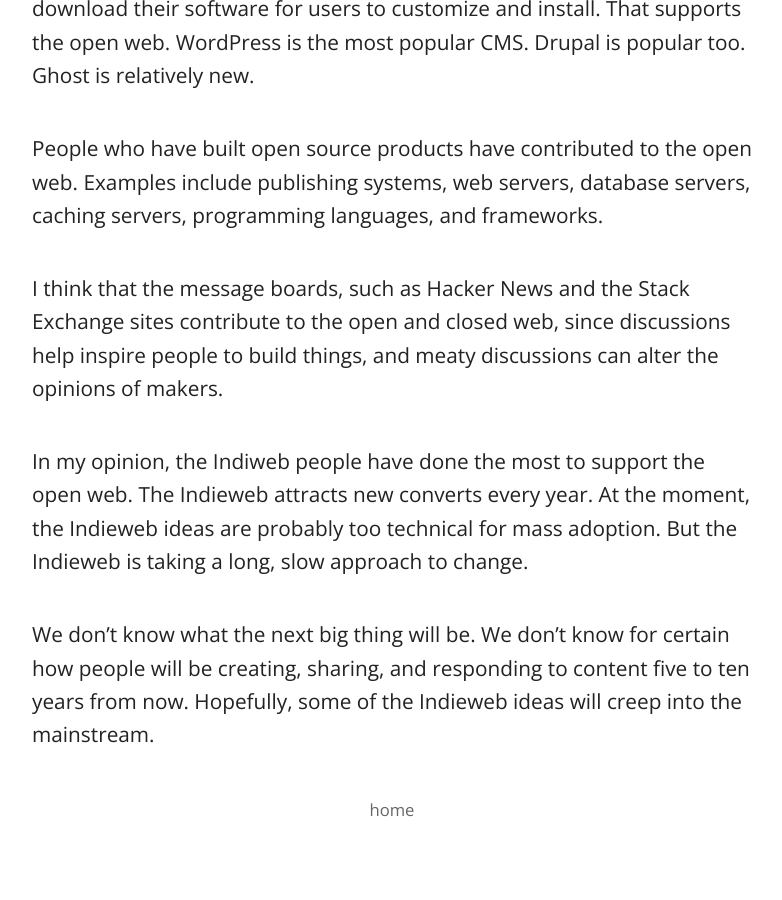
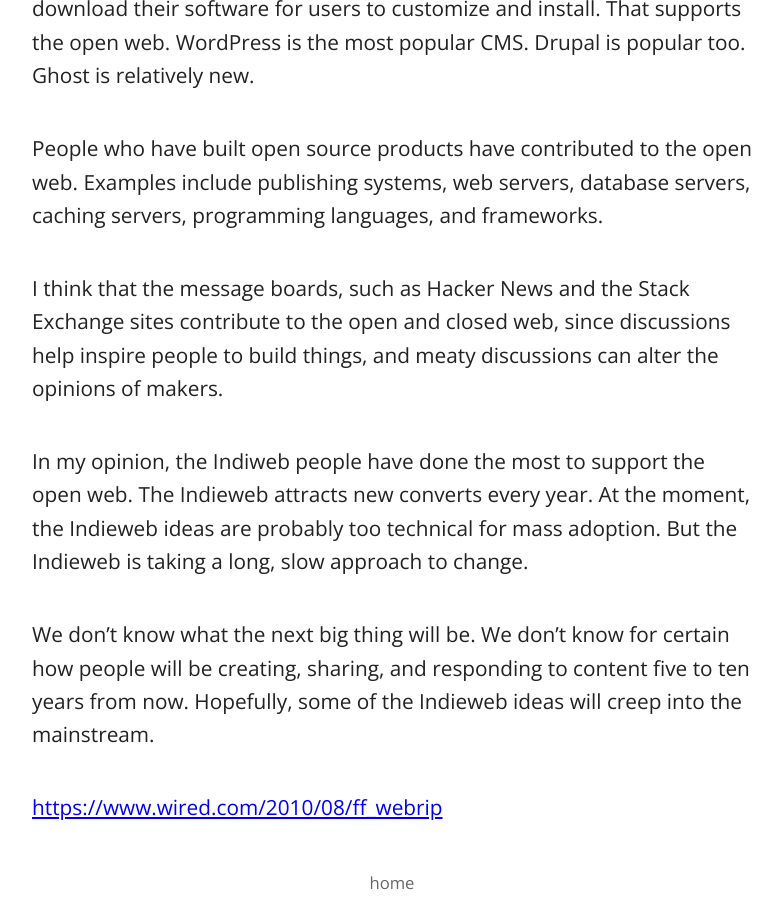
Before and after one commit to jrsawvel/jrsawvel.github.io, a Jekyll site: the page built from _posts/2017-04-05-open-web-vs-silos.md, in a window 1280 px wide and 900 px high, scrolled down 6282 px. Shown: the whole window, without its empty margins (248-1030 px from the left). Built offline with Jekyll 4.4.1, drawn with Linux system fonts in a browser that asks for light colours; before the commit the page ends 7108 px from its top, so only the background shows below that.

Commit message:
Update 2017-04-05-open-web-vs-silos.md

```diff
--- a/_posts/2017-04-05-open-web-vs-silos.md
+++ b/_posts/2017-04-05-open-web-vs-silos.md
@@ -87,3 +87,5 @@
 At the moment, the Indieweb ideas are probably too technical for mass adoption. But the Indieweb is taking a long, slow approach to change.
 
 We don't know what the next big thing will be. We don't know for certain how people will be creating, sharing, and responding to content five to ten years from now. Hopefully, some of the Indieweb ideas will creep into the mainstream.
+
+<https://www.wired.com/2010/08/ff_webrip>
```
